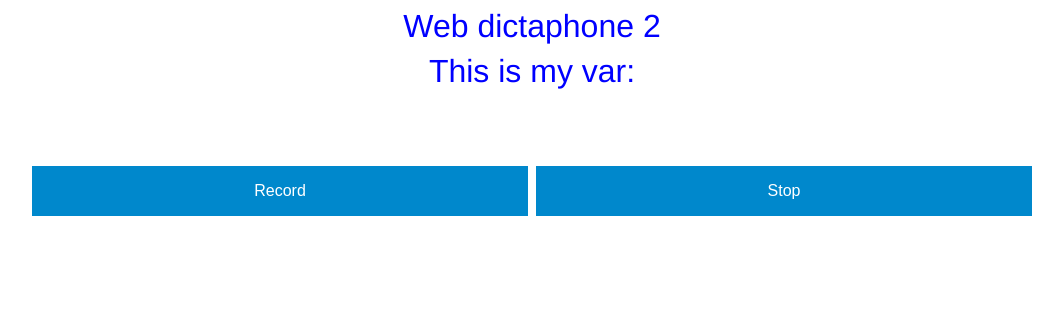
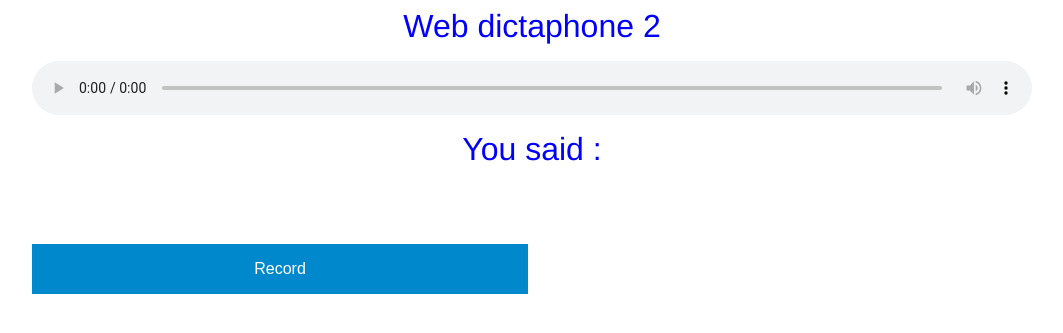
Before and after one commit to amkv/KIFT, a Flask app: page / in a window 1280 px wide. Shown: the top 333 px of the page, without its empty margins (108-1171 px from the left). Run offline with Flask 2, Linux system fonts and the light colour scheme; parts of the project's set-up code (start-up, migrations or seed data) failed here and were passed over; some libraries are stand-ins or nearby versions.

Commit message:
Working web interface

```diff
--- a/src/server_src/server.py
+++ b/src/server_src/server.py
@@ -21,6 +21,7 @@ from gtts import gTTS
 app = Flask(__name__)
 api = Api(app)
 PATH = os.getcwd() + '/'
+print PATH
 # Folder for upload incoming wav files
 UPLOAD_FOLDER = 'uploaded'
 OUTGOING_FOLDER = 'outgoing'
@@ -99,12 +100,14 @@ def submit():
     # f = open(PATH + UPLOAD_FOLDER + '/' + "to_be_analized.wav", 'wb')
     # f.write(request.data)
     # f.close()
-    f = open('command_2.wav', 'wb')
+    f = open('toto.wav', 'wb')
     f.write(request.data)
     f.close()
-
-    # Analyse file with bla and return the answer
-    return "Analyzed string goes theres"
+    data = {};
+    data['filePath'] = "toto.wav"
+    data['text'] = "salut asdfsdaf asdf  asdf"
+    json_data = json.dumps(data)
+    return json_data
 
 @app.route('/test', methods=['GET', 'POST'])
 def upload_file():
--- a/src/server_src/static/app.js
+++ b/src/server_src/static/app.js
@@ -1,54 +1,53 @@
 var audio_context;
-var recorder;
-var record = document.querySelector('.record');
-var stop = document.querySelector('.stop');
+
+var recording = false;
+
+var canvas = document.querySelector('.visualizer');
+
+var audioCtx = new (window.AudioContext || webkitAudioContext)();
+var canvasCtx = canvas.getContext("2d");
+
+
 
 function startUserMedia(stream) {
   var input = audio_context.createMediaStreamSource(stream);
   console.log('Media stream created.');
-
+  visualize(stream);
   recorder = new Recorder(input);
   console.log('Recorder initialised.');
 }
 
-function startRecording(button) {
-  recorder && recorder.record();
-  record.style.background = "red";
-  button.disabled = true;
-  button.nextElementSibling.disabled = false;
-  console.log('Recording...');
+function startRecording() {
+  recorder.record();
+  $("#record").css("background-color","red");
+  $("#record").text("stop");
 }
 
-function stopRecording(button) {
-  recorder && recorder.stop();
-  button.disabled = true;
-  button.previousElementSibling.disabled = false;
-  record.style.background = "";
-  record.style.color = "";
-  // mediaRecorder.requestData();
-
-  stop.disabled = true;
-  record.disabled = false;
-  console.log('Stopped recording.');
-
+function stopRecording() {
+  recorder.stop();
+  $("#record").css("background-color","grey");
+  $('#result').text("Waiting for response");
+  $("#record").text("Record");
   POSTAudioRequest();
   recorder.clear();
 }
 
 function POSTAudioRequest() {
   recorder.exportWAV(function(blob) {
-   var data = new FormData();
-   data.append('file', blob);
    var reader = new FileReader();
    reader.onload = function() {
      $.ajax({
       url :  window.location.href + "submit",
       type: 'POST',
-      data: reader.result,
+      data: blob,
       contentType: false,
       processData: false,
       success: function(data) {
-        $('#result').text(data);
+        var json_object = JSON.parse(data);
+        console.log(json_object);
+        $('#result').text(json_object.text);
+        $("#record").css("background-color","blue");
+        $("#sound").attr("src", "/static/outgoing/" + json_object.filePath);
       },
       error: function() {
        console.log("Error");
@@ -60,6 +59,20 @@ function POSTAudioRequest() {
 }
 
 window.onload = function init() {
+  $("#record").on( "click", function(){
+    if(recording)
+    {
+      console.log("Stop Recording");
+      stopRecording();
+      recording = false;
+    }
+    else
+    {
+      console.log("Recording");
+      startRecording();
+      recording = true;
+    }
+  });
   try {
     // webkit shim
     window.AudioContext = window.AudioContext || window.webkitAudioContext;
@@ -77,3 +90,59 @@ window.onload = function init() {
     console.log('No live audio input: ' + e);
   });
 };
+
+
+// Nice to have, voice visualisation
+function visualize(stream) {
+  var source = audioCtx.createMediaStreamSource(stream);
+
+  var analyser = audioCtx.createAnalyser();
+  analyser.fftSize = 2048;
+  var bufferLength = analyser.frequencyBinCount;
+  var dataArray = new Uint8Array(bufferLength);
+
+  source.connect(analyser);
+  //analyser.connect(audioCtx.destination);
+
+  WIDTH = canvas.width
+  HEIGHT = canvas.height;
+
+  draw()
+
+  function draw() {
+
+    requestAnimationFrame(draw);
+
+    analyser.getByteTimeDomainData(dataArray);
+
+    canvasCtx.fillStyle = 'rgb(200, 200, 200)';
+    canvasCtx.fillRect(0, 0, WIDTH, HEIGHT);
+
+    canvasCtx.lineWidth = 2;
+    canvasCtx.strokeStyle = 'rgb(0, 0, 0)';
+
+    canvasCtx.beginPath();
+
+    var sliceWidth = WIDTH * 1.0 / bufferLength;
+    var x = 0;
+
+
+    for(var i = 0; i < bufferLength; i++) {
+
+      var v = dataArray[i] / 128.0;
+      var y = v * HEIGHT/2;
+
+      if(i === 0) {
+        canvasCtx.moveTo(x, y);
+      } else {
+        canvasCtx.lineTo(x, y);
+      }
+
+      x += sliceWidth;
+    }
+
+    canvasCtx.lineTo(canvas.width, canvas.height/2);
+    canvasCtx.stroke();
+
+  }
+}
--- a/src/server_src/templates/upload.html
+++ b/src/server_src/templates/upload.html
@@ -14,20 +14,22 @@
 
       <header>
         <h1>Web dictaphone 2</h1>
-         <h2>This is my var: <span id="result"></span></h2>
+        <audio src="" autoplay controls id="sound"></audio>
+
+         <h2>You said : <span id="result"></span></h2>
       </header>
 
       <section class="main-controls">
         <canvas class="visualizer"></canvas>
-        <div id="buttons">
-          <button class="record" onclick="startRecording(this);">Record</button>
-          <button class="stop" onclick="stopRecording(this);">Stop</button>
+          <div id="buttons">
+          <button id="record">Record</button>
         </div>
+
       </section>
-
       <section class="sound-clips">
       </section>
     </div>
+
 
     <script src="{{ url_for('static', filename="app.js") }}"></script>
     <script src="{{ url_for('static', filename="recorder.js") }}"></script>
```
Also changed, not shown: 1 other file.
